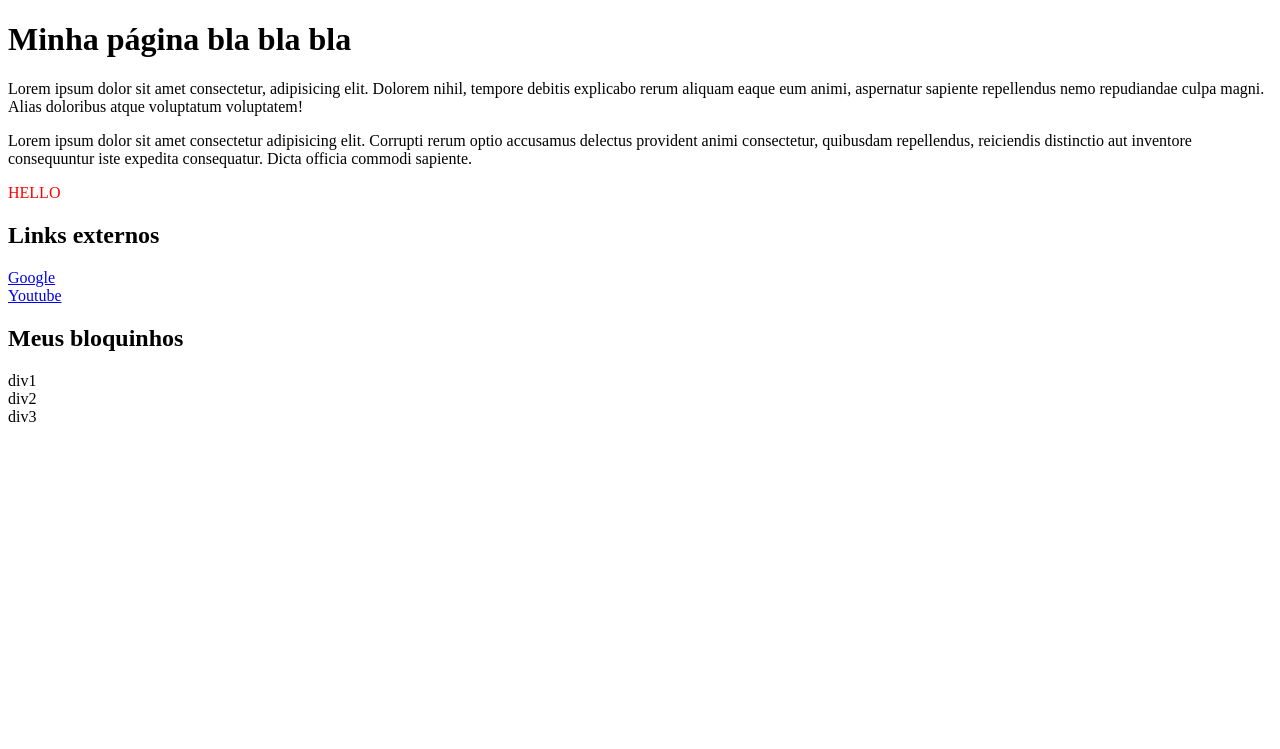
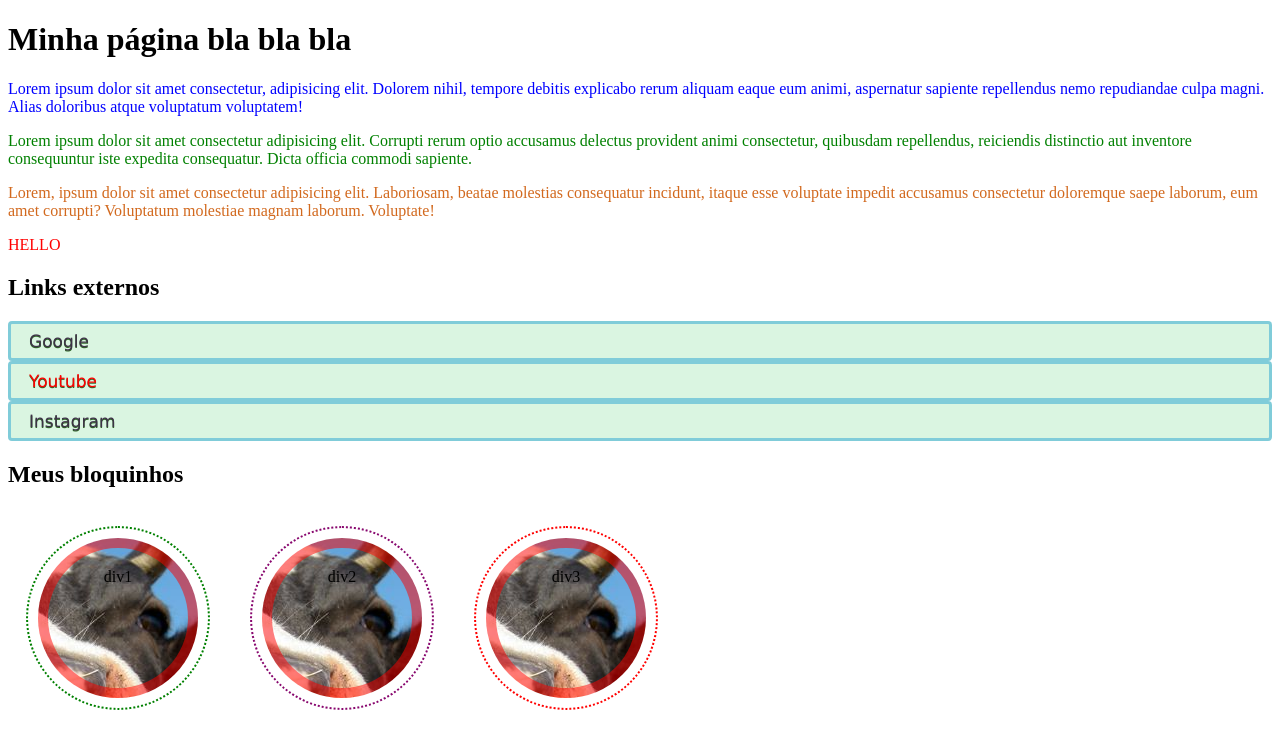
Before and after one commit to sofiiinascimento/PPI-2023, a PHP site: page /aula01-03/index.html in a window 1280 px wide. Shown: the top 749 px of the page. Run offline with PHP 8.4, Linux system fonts and the light colour scheme.

Commit message:
Aula 01-03

```diff
--- a/aula01-03/index.html
+++ b/aula01-03/index.html
@@ -4,24 +4,29 @@
     <link rel="stylesheet" href="style.css">
 </head>
 <body>
-    <h1>Minha página bla bla bla</h1>
-    <p>Lorem ipsum dolor sit amet consectetur, adipisicing elit. Dolorem nihil, tempore debitis explicabo rerum aliquam eaque eum animi, aspernatur sapiente repellendus nemo repudiandae culpa magni. Alias doloribus atque voluptatum voluptatem!</p>
+    <h1 id="t01">Minha página bla bla bla</h1>
+    <p id="p01">Lorem ipsum dolor sit amet consectetur, adipisicing elit. Dolorem nihil, tempore debitis explicabo rerum aliquam eaque eum animi, aspernatur sapiente repellendus nemo repudiandae culpa magni. Alias doloribus atque voluptatum voluptatem!</p>
 
-    <p>Lorem ipsum dolor sit amet consectetur adipisicing elit. Corrupti rerum optio accusamus delectus provident animi consectetur, quibusdam repellendus, reiciendis distinctio aut inventore consequuntur iste expedita consequatur. Dicta officia commodi sapiente.</p>
+    <p id="p02">Lorem ipsum dolor sit amet consectetur adipisicing elit. Corrupti rerum optio accusamus delectus provident animi consectetur, quibusdam repellendus, reiciendis distinctio aut inventore consequuntur iste expedita consequatur. Dicta officia commodi sapiente.</p>
 
-    <span>HELLO</span>
+    <p id="p03">Lorem, ipsum dolor sit amet consectetur adipisicing elit. Laboriosam, beatae molestias consequatur incidunt, itaque esse voluptate impedit accusamus consectetur doloremque saepe laborum, eum amet corrupti? Voluptatum molestiae magnam laborum. Voluptate!</p>
 
-    <h2>Links externos</h2>
+    <span id="s01">HELLO</span>
 
-    <div>
-        <a href="https://www.google.com.br/">Google</a>
+    <h2 id="t02">Links externos</h2>
+
+    <div id="div01">
+        <a id="link01", class="links" href="https://www.google.com.br/">Google</a>
+        <a id="link02", class="links" href="https://www.youtube.com/">Youtube</a>
+        <a id="link03", class="links" href="https://www.instagram.com/">Instagram</a>
     </div>
-    <a href="https://www.youtube.com/">Youtube</a>
+
 
     <h2>Meus bloquinhos</h2>
-    <div>div1</div>
-    <div>div2</div>
-    <div>div3</div>
+    <div id="div02" class="div">div1</div>
+    <div id="div03" class="div">div2</div>
+    <div id="div04" class="div">div3</div>
+
 
 </body>
 </html>
--- a/aula01-03/style.css
+++ b/aula01-03/style.css
@@ -1,3 +1,73 @@
 span{
     color: red ;
 }
+#p01{
+    color: blue;
+}
+#p02{
+    color: green;
+}
+#p03{
+    color: chocolate;
+}
+#link02{
+    color: red;
+}
+
+a{
+    display: block;
+}
+
+.links {
+    background-color:#daf5e1;
+	border-radius:4px;
+	border:3px solid #80ccd9;
+	cursor:pointer;
+	color:#3d3247;
+	font-family:Verdana;
+	font-size:17px;
+	padding:7px 18px;
+	text-decoration:none;
+	text-shadow:0px 1px 0px #2f6627;
+}
+.links:hover{
+    font-size: 20px;
+    background-color:#2cc7db;
+}
+
+.div{
+    display: inline-block;
+    border-radius: 50%;
+    width: 100px;
+    height: 100px;
+    border: 10px solid rgba(255, 0, 0, 0.5);
+    padding: 20px;
+    outline: 2px dotted red;
+    outline-offset: 10px;
+    text-align: center;
+    margin: 30px;
+    background-color: rgb(100,106,500);
+    background-image: url("./vaquinha.jpg");
+    background-position: 70% 20%;
+
+
+}
+#div02{
+    outline-color: green;
+
+}
+
+#div03{
+    outline-color: #88076e;
+}
+
+
+/*
+    Seletor {
+        propriedade: valor;
+    }
+
+    Elemento html
+    #id
+    .class /designer uma classe ou categoria
+*/
```
Also changed, not shown: aula01-03/bg.png (added), aula01-03/tijolo.jpg (added), aula01-03/vaquinha.jpg (added).
